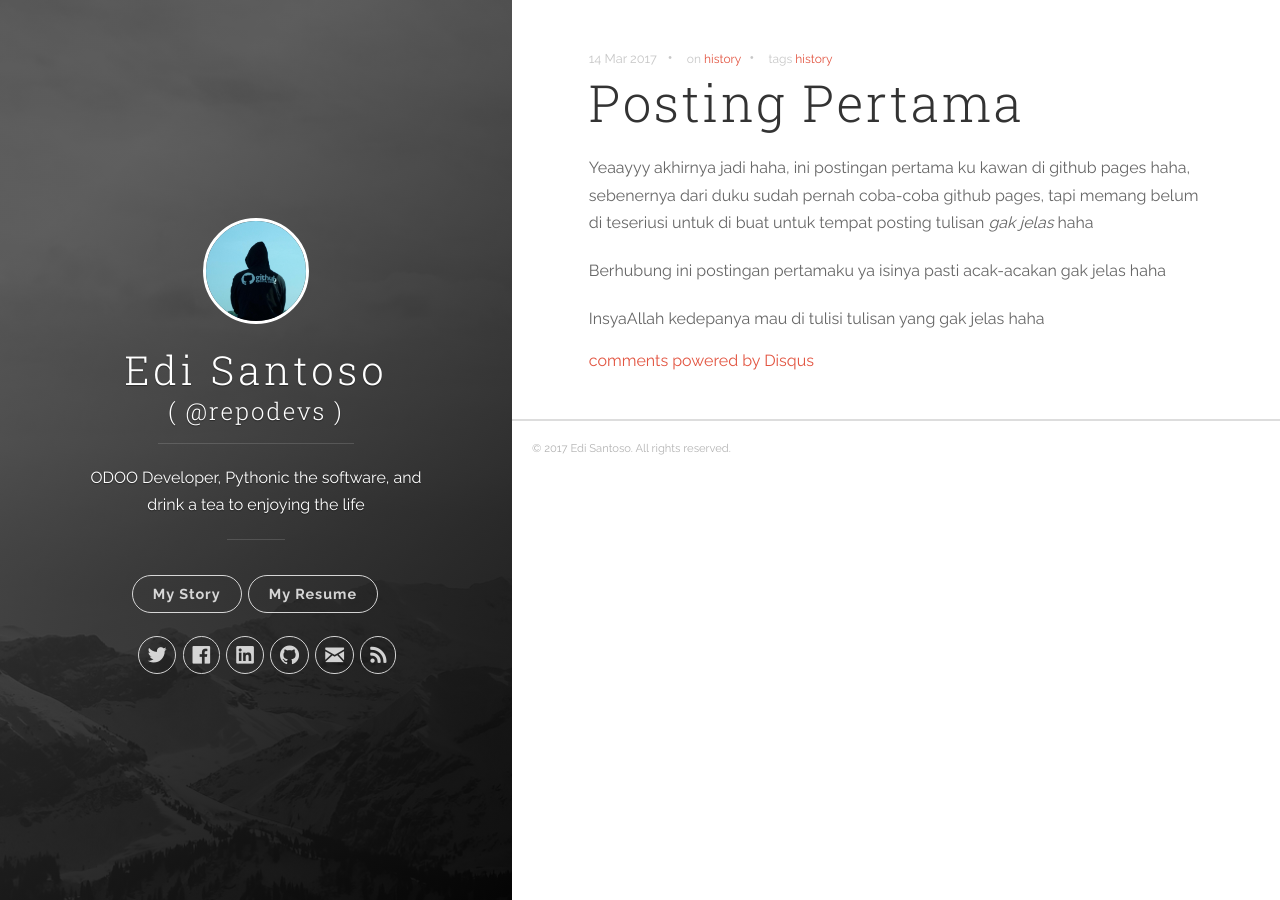
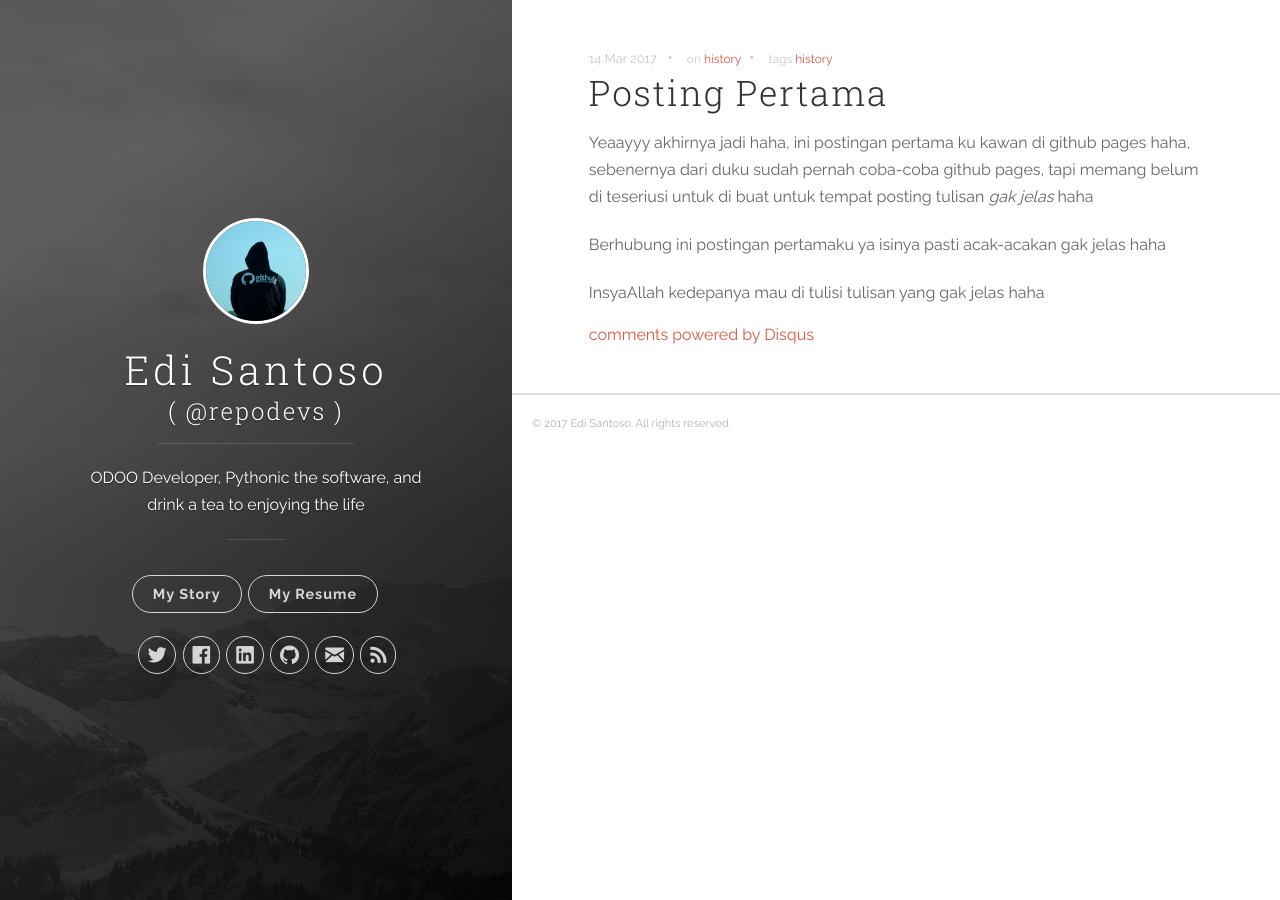
Before and after one commit to repodevs/repodevs.github.io, a Jekyll site: the page built from _posts/2017-03-13-posting-pertama.markdown, in a window 1280 px wide. Built offline with Jekyll 4.4.1, drawn with Linux system fonts in a browser that asks for light colours; comment, search, counter and statistics services are not loaded.

Commit message:
fix heading post style

```diff
--- a/css/uno.css
+++ b/css/uno.css
@@ -1431,6 +1431,9 @@ i {
 	font-size: 22px;
 	display: block;
 	position: relative; }
+
+h1.post-title {
+    font-size: 2.2em; }
 
 .post-list {
 	margin: 0;
```
